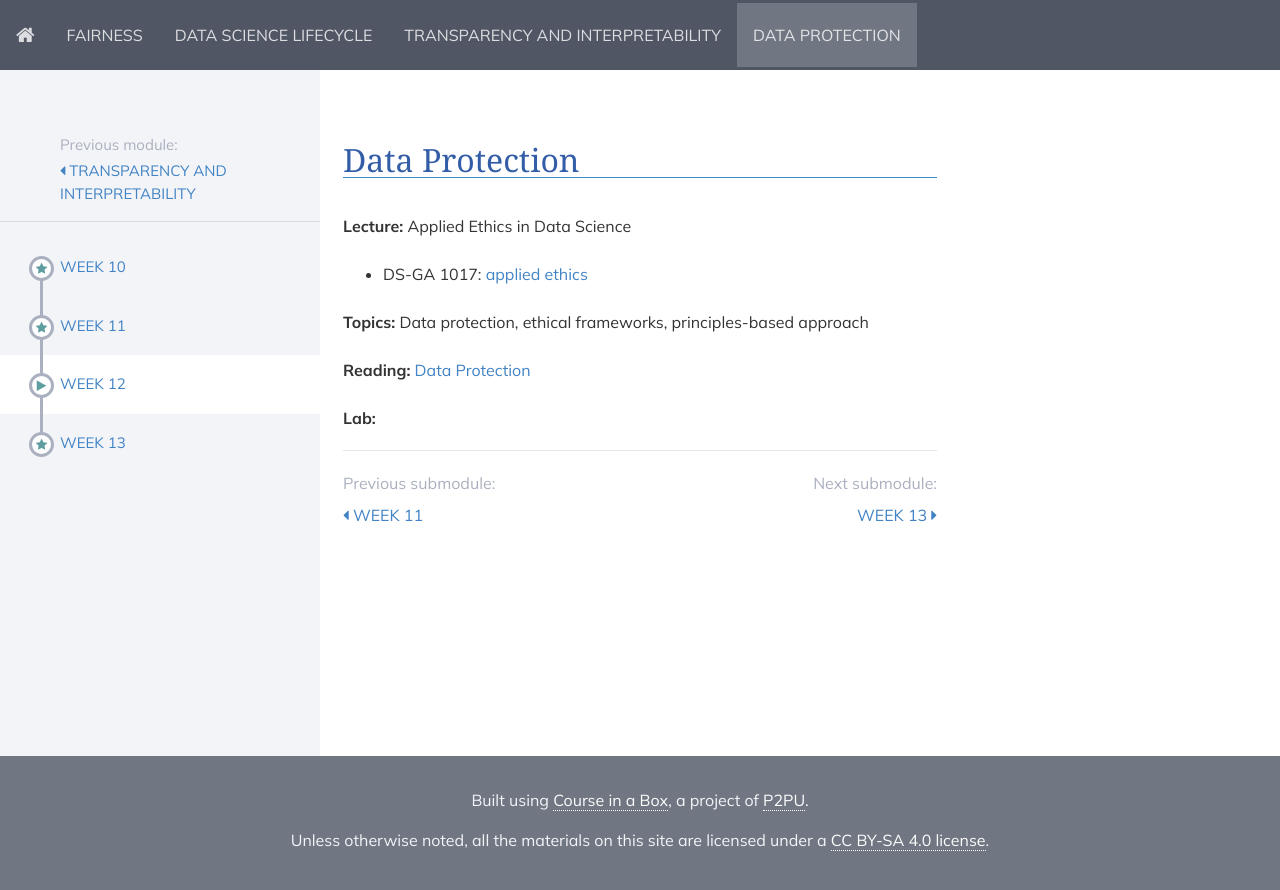
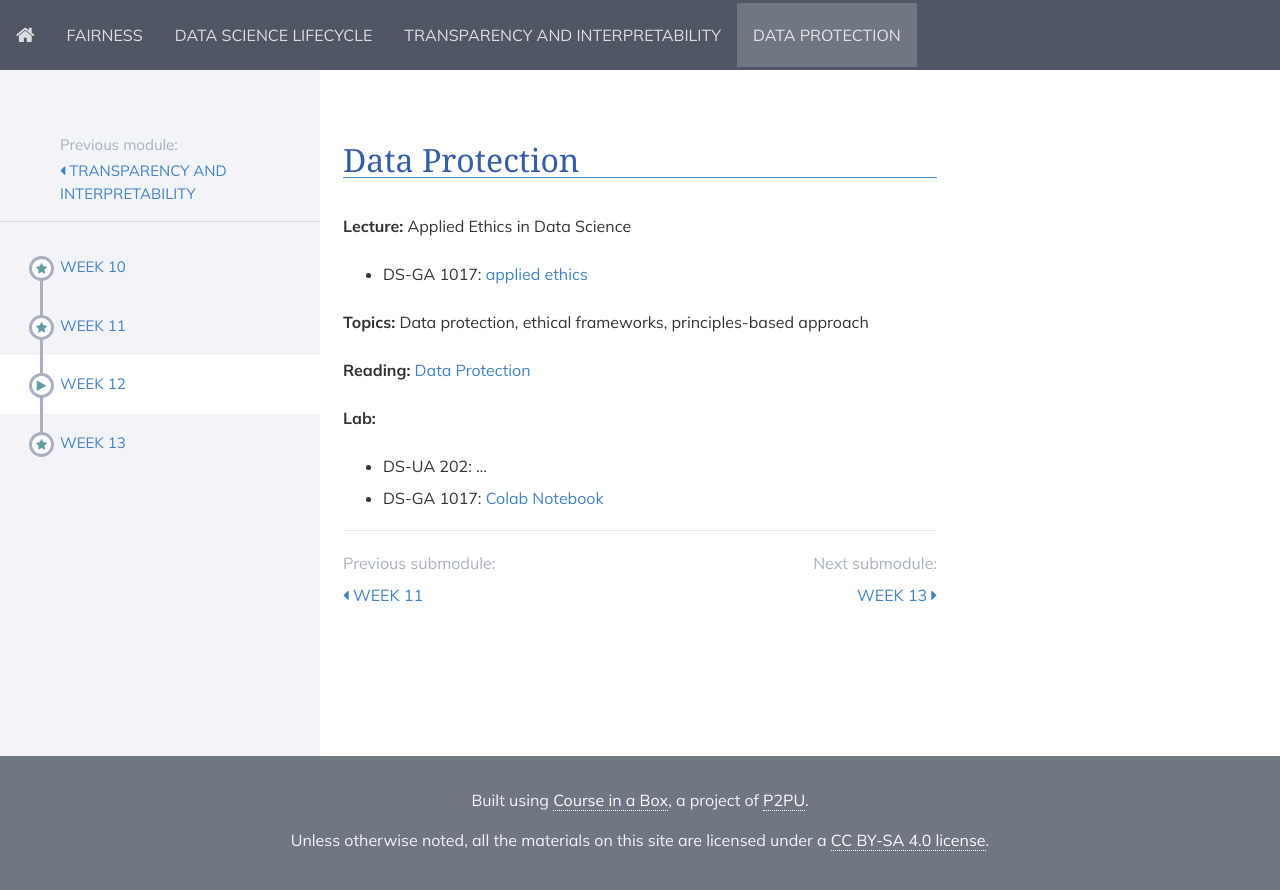
Before and after one commit to DataResponsibly/rds24, a Jekyll site: the page built from modules/data_protection/_posts/2000-01-03-week9.md, in a window 1280 px wide. Shown: the top 890 px of the page. Built offline with Jekyll 4.4.1, drawn with Linux system fonts in a browser that asks for light colours; nearby versions of some CDN libraries.

Commit message:
Update 2000-01-03-week9.md

```diff
--- a/modules/data_protection/_posts/2000-01-03-week9.md
+++ b/modules/data_protection/_posts/2000-01-03-week9.md
@@ -15,4 +15,5 @@ title: Week 12
 
 **Lab:**
 
- <!-- * DS-GA 1017: [Colab Notebook: Privacy preserving data generation with MST](https://drive.google.com/file/d/1QI-KA1O3xIXqjGlQtQqPe37JJPR-iTPq/view?usp=sharing) -->
+* DS-UA 202: ...
+* DS-GA 1017: [Colab Notebook](https://colab.research.google.com/drive/1rRv5lBIpBF1K_jsZ7D7akdmnGVV81f1D?usp=sharing)
```
